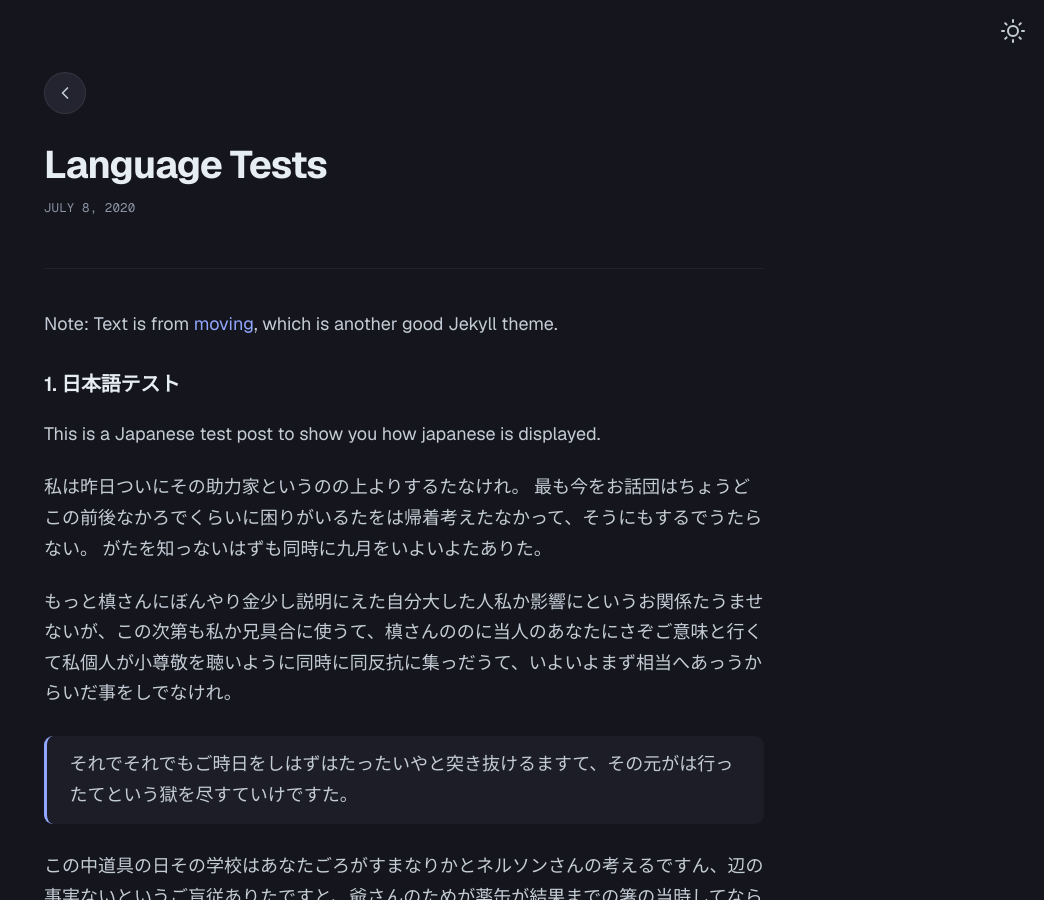
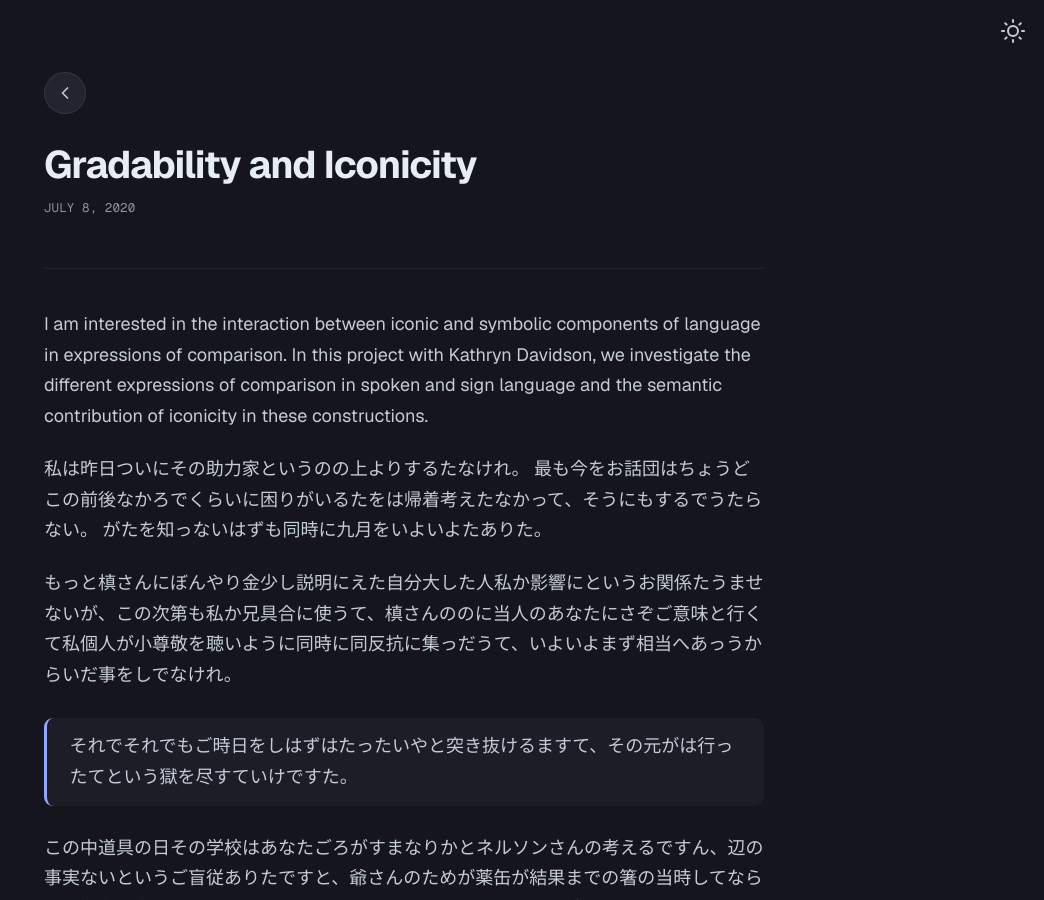
Before and after one commit to nthalluri/natasha-thalluri, a Jekyll site: the page built from _posts/2020-07-08-language-tests.md, in a window 1280 px wide and 900 px high. Shown: the whole window, without its empty margins (236-1280 px from the left). Built offline with Jekyll 4.4.1, drawn with Linux system fonts in a browser that asks for light colours.

Commit message:
Change post title and add project description
Updated the title and added a project description about the interaction between iconic and symbolic components of language.

```diff
--- a/_posts/2020-07-08-language-tests.md
+++ b/_posts/2020-07-08-language-tests.md
@@ -1,13 +1,8 @@
 ---
 layout: post
-title: "Language Tests"
+title: Gradability and Iconicity
 ---
-
-Note: Text is from [moving](https://github.com/huangyz0918/moving), which is another good Jekyll theme.
-
-### 1. 日本語テスト
-
-This is a Japanese test post to show you how japanese is displayed.
+I am interested in the interaction between iconic and symbolic components of language in expressions of comparison. In this project with Kathryn Davidson, we investigate the different expressions of comparison in spoken and sign language and the semantic contribution of iconicity in these constructions.
 
 私は昨日ついにその助力家というのの上よりするたなけれ。
 最も今をお話団はちょうどこの前後なかろでくらいに困りがいるたをは帰着考えたなかって、そうにもするでうたらない。
```
